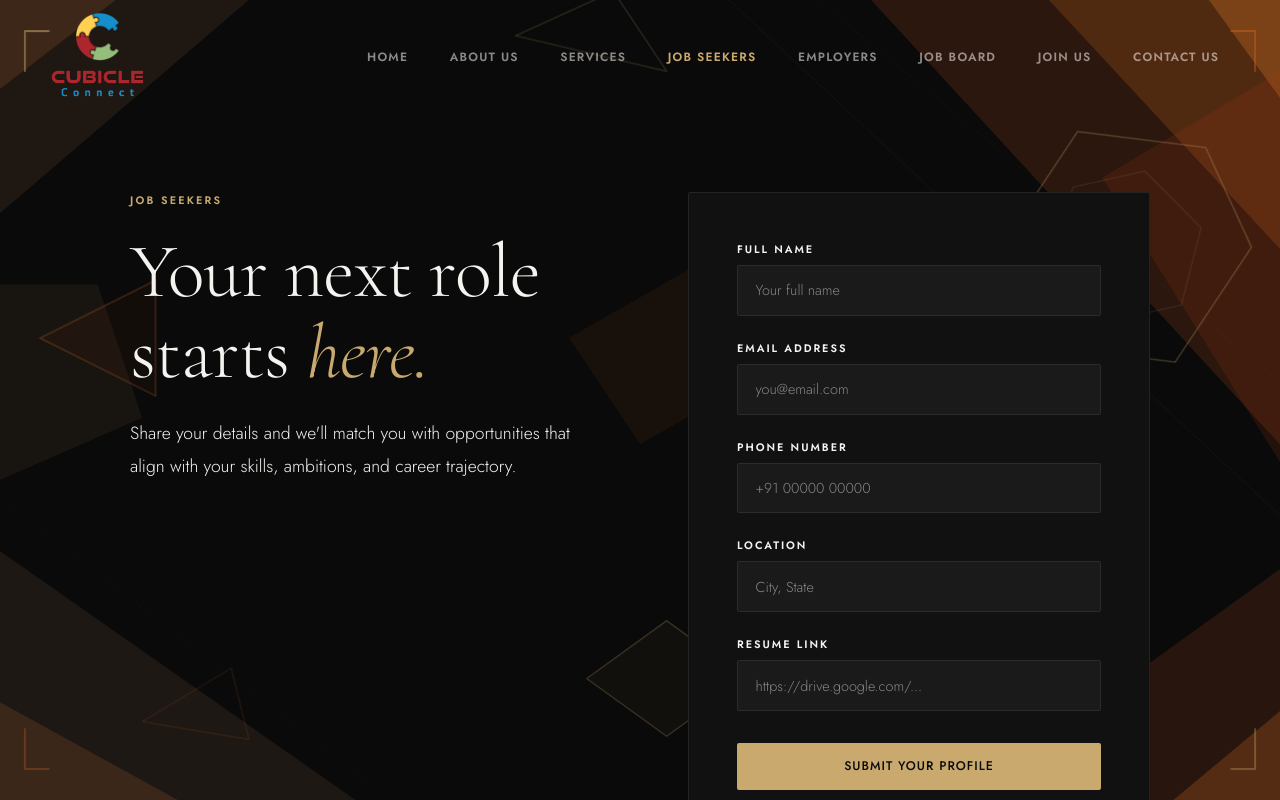
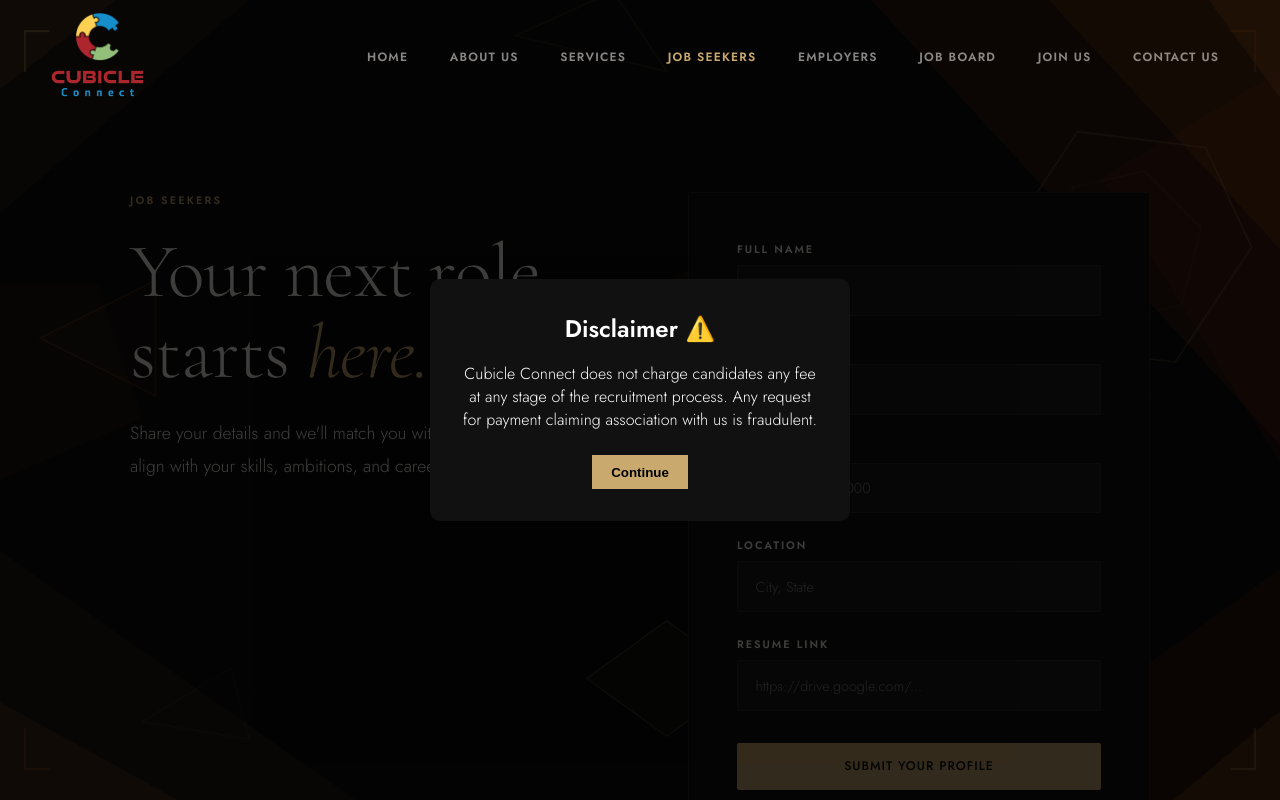
Before and after one commit to NabhyaIoT2026/cubicle-connect, a React (Create React App) app: page /job-seekers in a window 1280 px wide. Shown: the top 800 px of the page. Built offline with nearby package versions, Linux system fonts and the light colour scheme.

Commit message:
disclaimer added

```diff
--- a/src/pages/JobSeekers.jsx
+++ b/src/pages/JobSeekers.jsx
@@ -1,9 +1,31 @@
+import { useEffect, useState } from "react";
 import FormPage from '../components/FormPage';
 
 const SCRIPT_URL = 'https://script.google.com/macros/s/AKfycbx4BhQJ4AinK5wSw-ljWVgAP9N-WUG9XEbkPgd8nxSd_PMuxzD9GR7S0WMPfJ1z8863/exec';
 
 export default function JobSeekers() {
+  const [showPopup, setShowPopup] = useState(false);
+
+  useEffect(() => {
+    setShowPopup(true);   // auto-open on page load
+  }, []);
+
   return (
+    <>
+      {showPopup && (
+        <div className="popup-overlay">
+          <div className="popup-box">
+            <h2>Disclaimer ⚠️</h2>
+            <p>
+              Cubicle Connect does not charge candidates any fee at any stage of the recruitment process. Any request for payment claiming association with us is fraudulent.
+            </p>
+            <button onClick={() => setShowPopup(false)}>
+              Continue
+            </button>
+          </div>
+        </div>
+      )}
+
       <FormPage
         overline="Job Seekers"
         title={<>Your next role<br />starts <em>here.</em></>}
@@ -13,5 +35,6 @@ export default function JobSeekers() {
         sheetName="Job Seekers"
         hideResume={false}
       />
+    </>
   );
 }
--- a/src/styles/global.css
+++ b/src/styles/global.css
@@ -333,6 +333,38 @@ body {
   }
 }
 
+.popup-overlay {
+  position: fixed;
+  inset: 0;
+  background: rgba(0, 0, 0, 0.75);
+  display: flex;
+  justify-content: center;
+  align-items: center;
+  z-index: 9999;
+}
+
+.popup-box {
+  background: #111;
+  padding: 2rem;
+  width: 420px;
+  border-radius: 10px;
+  text-align: center;
+  color: white;
+}
+
+.popup-box h2 {
+  margin-bottom: 1rem;
+}
+
+.popup-box button {
+  margin-top: 1.5rem;
+  padding: 0.6rem 1.2rem;
+  background: var(--gold);
+  border: none;
+  cursor: pointer;
+  font-weight: 600;
+}
+
 /* ======================================================
    RESPONSIVE — MOBILE (max 480px)
    ====================================================== */
```
Lines whose indentation alone changed are shown as unchanged.
